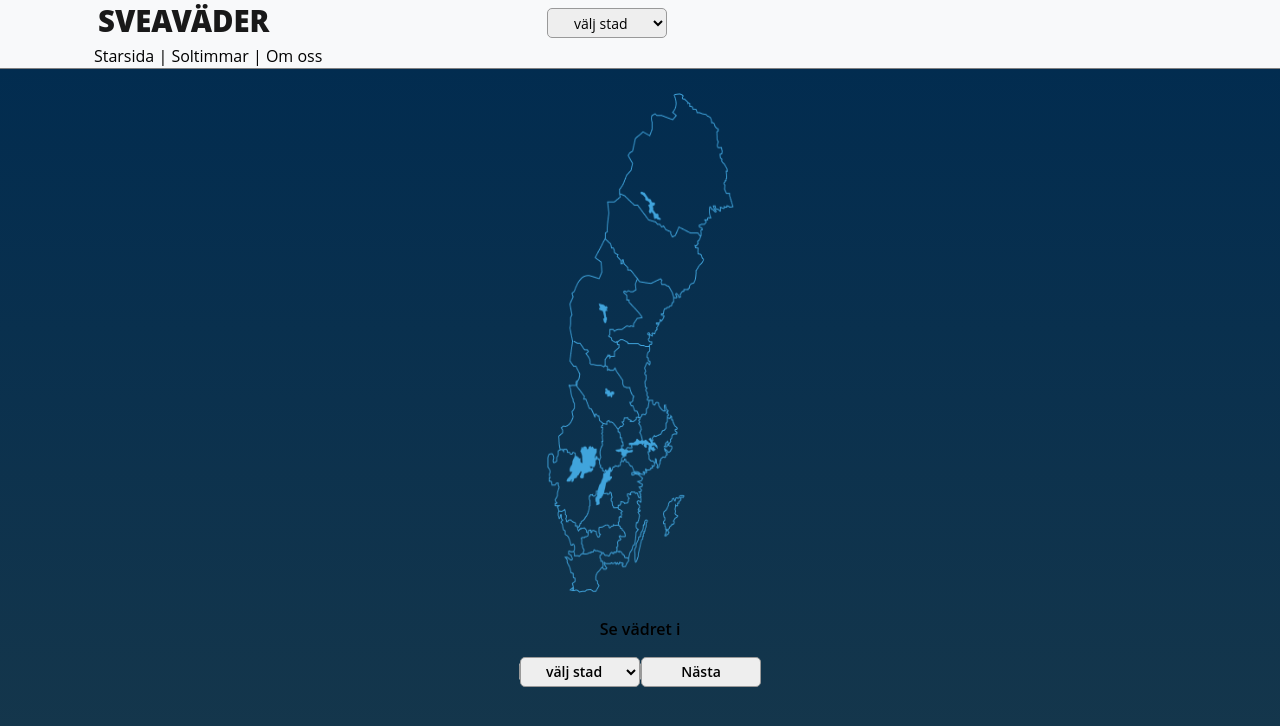
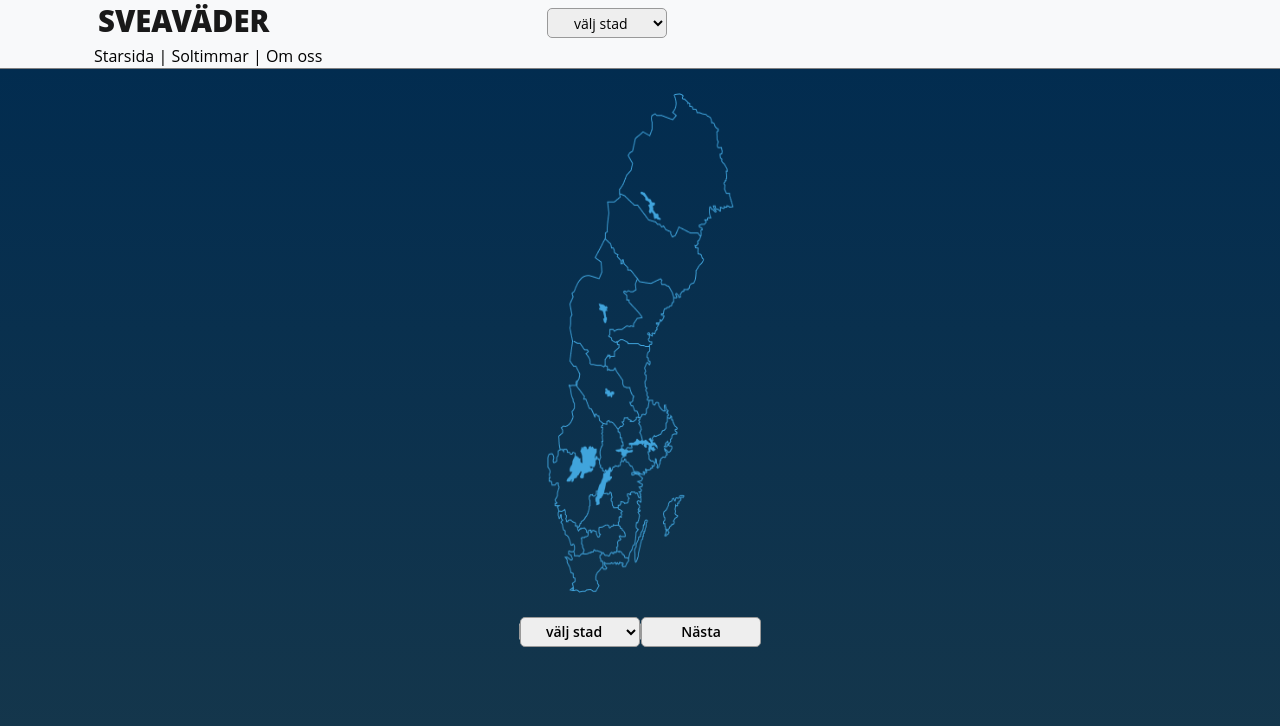
Before and after one commit to henrikbuller/team8s_smhi, a Vue app: page / in a window 1280 px wide. Shown: the top 726 px of the page. Built offline with nearby package versions, Linux system fonts and the light colour scheme.

Commit message:
removed <p> se väder i....

```diff
--- a/src/views/Home.vue
+++ b/src/views/Home.vue
@@ -2,7 +2,6 @@
     <div class="home">
         <navbar /><br />
         <img src="../assets/swedenMap.png" height="500" width="187" alt="sweden map" /><br /><br />
-        <p>Se vädret i</p>
         <menu-component class="box" />
         <button class="box" type="button" @click="$router.push('sun')">Nästa</button>
     </div>
```
